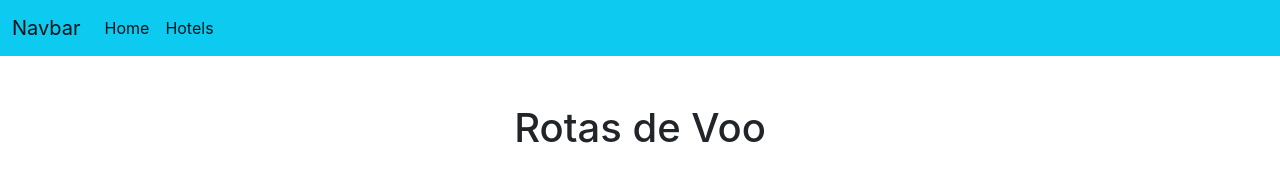
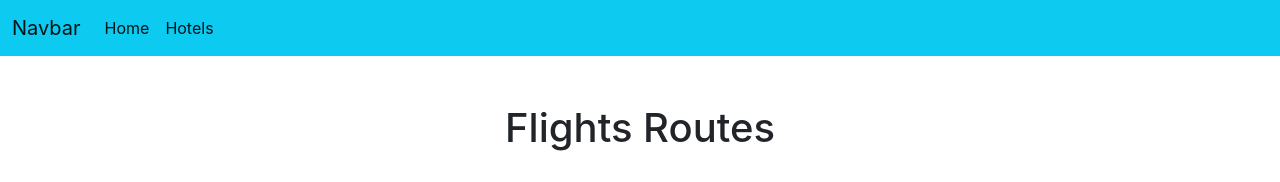
Before and after one commit to eusousalvi/solutis-react-final, a React (Create React App) app: page /flights/routes in a window 1280 px wide. Shown: the top 182 px of the page. Built offline with nearby package versions, Linux system fonts and the light colour scheme; no server answers.

Commit message:
fix: fix some changes

```diff
--- a/src/components/FlightRoutesComponents/FlightRoutesRow/index.js
+++ b/src/components/FlightRoutesComponents/FlightRoutesRow/index.js
@@ -27,7 +27,7 @@ function FlightRoutesRow(props) {
       <td className="text-center">{props.flight.timeArrival}</td>
       <td className="d-flex">
         <button className="btn btn-info mx-1">
-          <Link className={"text-dark"} to={"/flights/routes/visualization"}>
+          <Link className={"text-dark"} to={"/flights/routes/details"}>
             <BiWorld/>
           </Link>
         </button>
--- a/src/pages/FlightRoutes/index.js
+++ b/src/pages/FlightRoutes/index.js
@@ -7,7 +7,7 @@ function FlightRoutes() {
       <div className="container">
         <div className="row">
           <div className="col-md-12">
-            <h1 className="d-flex justify-content-center mt-5">Rotas de Voo</h1>
+            <h1 className="d-flex justify-content-center mt-5">Flights Routes</h1>
           </div>
         </div>
       </div>
```
